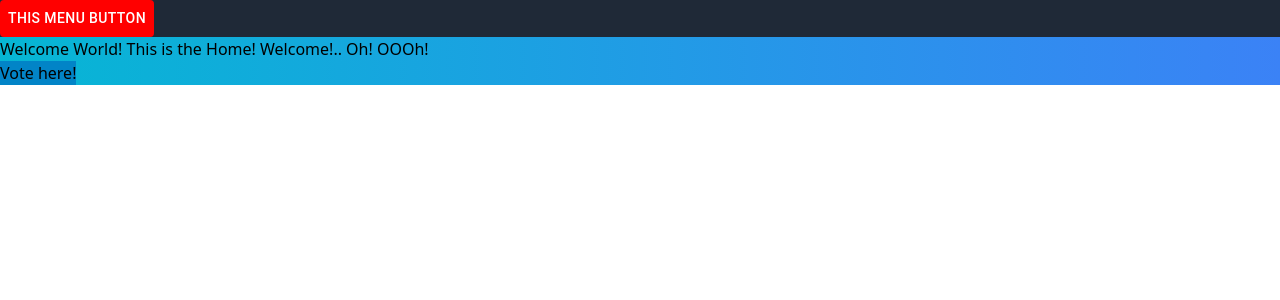
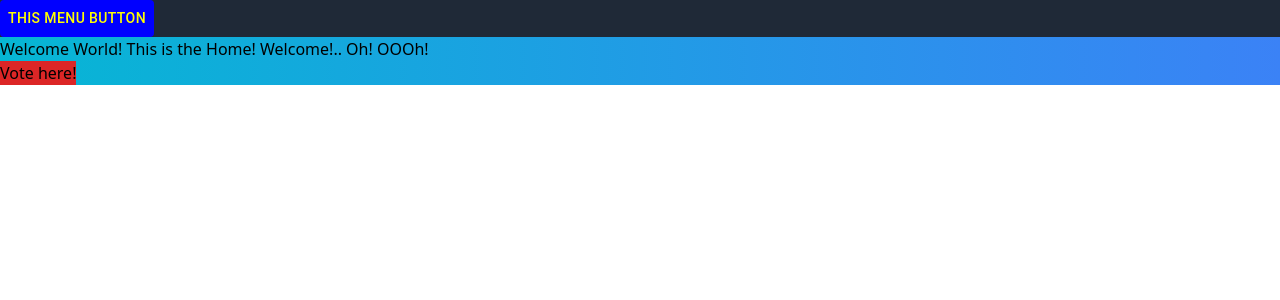
Before and after one commit to hmedasani/appnxt, a Next.js app: page / in a window 1280 px wide. Shown: the top 300 px of the page. Built offline with nearby package versions, Linux system fonts and the light colour scheme.

Commit message:
refactor: adding mui styled test 1

```diff
--- a/app/atoms/form/button/index.tsx
+++ b/app/atoms/form/button/index.tsx
@@ -4,7 +4,7 @@ import { CommonProps } from '../../../../props_reusable';
 function ButtonAtom(props: CommonProps) {
   return (
     <div>
-      <button className="bg-sky-600 hover:bg-sky-700 ...">
+      <button className="bg-red-600 hover:bg-red-700 ...">
         {props.children}
       </button>
     </div>
--- a/app/atoms/form/button_menu/index.tsx
+++ b/app/atoms/form/button_menu/index.tsx
@@ -3,8 +3,8 @@ import Button, { ButtonProps } from '@mui/material/Button';
 import React from 'react';
 
 const ButtonNew = styled(Button)`
-  background-color: red;
-  color: white;
+  background: blue;
+  color: yellow;
 `;
 
 function ButtonMenu(props: ButtonProps) {
--- a/package.json
+++ b/package.json
@@ -12,6 +12,10 @@
     "dev": "cross-env NODE_OPTIONS='--inspect' next dev",
     "build": "next build",
     "start": "next start",
+    "prepare": "husky install",
+    "husky-commitmsg": "yarn husky add .husky/commit-msg 'yarn commitlint --edit $1'",
+    "husky-precommit": "npx husky add .husky/pre-commit \"yarn lint\"",
+    "husky-prepush": "npx husky add .husky/pre-push \"yarn build\"",
     "lint": "next lint",
     "format": "prettier --write ."
   },
```
